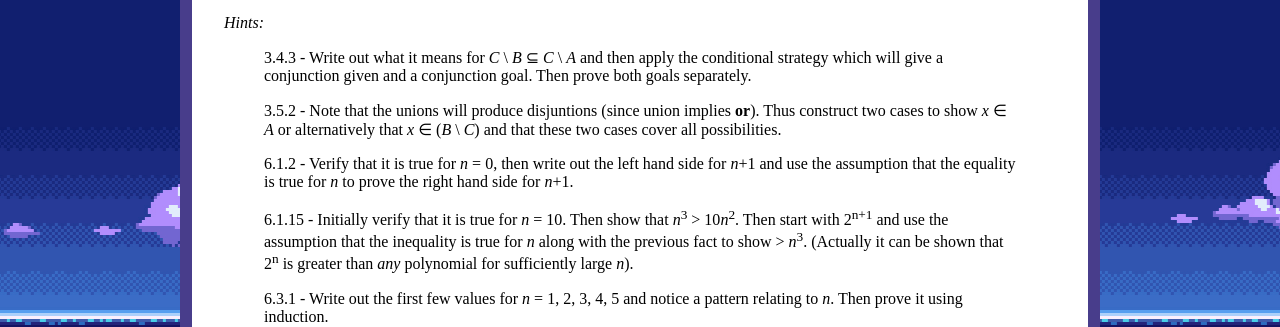
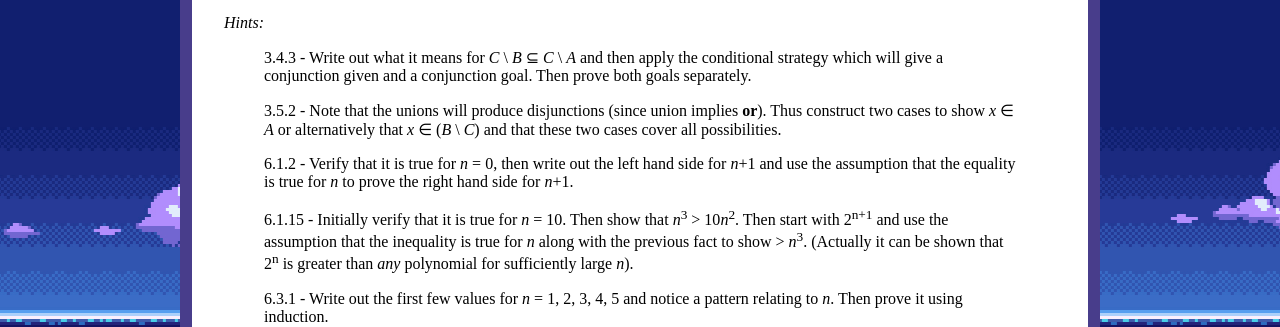
Before and after one commit to ycpcs/ece335-fall2025, a Jekyll site: the page built from assign/assign06.md, in a window 1280 px wide. Shown: the part 317-644 px from the top of the page. Built offline with Jekyll 4.4.1, drawn with Linux system fonts in a browser that asks for light colours.

Commit message:
fix typos
fix typos

```diff
--- a/assign/assign06.md
+++ b/assign/assign06.md
@@ -23,7 +23,7 @@ Book Questions from *How To Prove It - 3rd ed.*
 
 > 3.4.3 - Write out what it means for *C* \\ *B* ⊆ *C* \\ *A* and then apply the conditional strategy which will give a conjunction given and a conjunction goal. Then prove both goals separately.
 >
-> 3.5.2 - Note that the unions will produce disjuntions (since union implies **or**). Thus construct two cases to show *x* ∈ *A* or alternatively that *x* ∈ (*B* \\ *C*) and that these two cases cover all possibilities.
+> 3.5.2 - Note that the unions will produce disjunctions (since union implies **or**). Thus construct two cases to show *x* ∈ *A* or alternatively that *x* ∈ (*B* \\ *C*) and that these two cases cover all possibilities.
 >
 > 6.1.2 - Verify that it is true for *n* = 0, then write out the left hand side for *n*+1 and use the assumption that the equality is true for *n* to prove the right hand side for *n*+1.
 >
```
Also changed, not shown: lectures/lecture22.md (+1 -1 lines).
